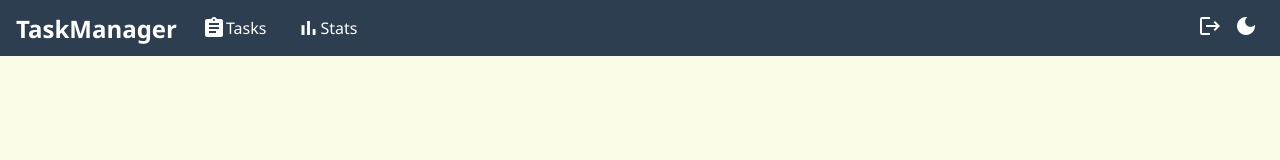
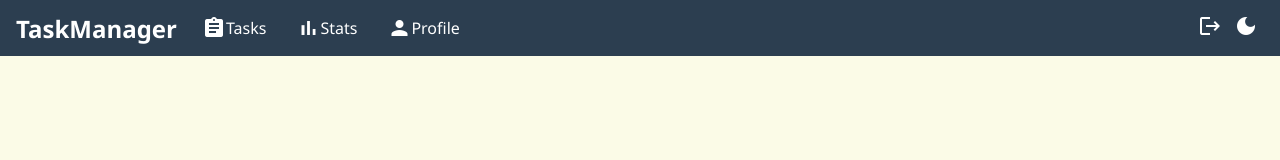
Before and after one commit to lukoq/task-manager-frontend, an Angular app: page /profile in a window 1280 px wide. Before the commit this address led to /. Shown: the top 160 px of the page. Built offline with nearby package versions, Linux system fonts and the light colour scheme; sample sign-in values are in the browser's storage.

Commit message:
Add a profileComponent page

```diff
--- a/src/app/app.html
+++ b/src/app/app.html
@@ -10,6 +10,10 @@
         <a routerLink="/statistics" routerLinkActive="active-link">
           <span class="material-icons">bar_chart</span>
           <span class="app-page">Stats</span>
+        </a>
+        <a routerLink="/profile" routerLinkActive="active-link">
+          <span class="material-icons">person</span>
+          <span class="app-page">Profile</span>
         </a>
       </nav>
       }
--- a/src/app/app.routes.ts
+++ b/src/app/app.routes.ts
@@ -3,6 +3,7 @@ import { TasksComponent } from './tasks/tasks.component';
 import { LoginComponent } from './auth/login/login.component';
 import { RegisterComponent } from './auth/register/register.component';
 import { StatsComponent } from './stats/stats.component';
+import { ProfileComponent } from './profile/profile.component';
 import { authGuard } from './auth/token/auth-guard';
 import { loginGuard } from './auth/login/login-guard';
 
@@ -17,6 +18,11 @@ export const routes: Routes = [
         component: StatsComponent,
         canActivate: [authGuard]
     },
+    {
+        path: 'profile',
+        component: ProfileComponent,
+        canActivate: [authGuard]
+    },
     { path: 'login', component: LoginComponent, canActivate: [loginGuard]},
     { path: 'register', component: RegisterComponent },
     { path: '', redirectTo: 'login', pathMatch: 'full' },
```
Also changed, not shown: src/app/profile/profile.component.ts (added, +14 -0 lines), src/app/profile/profile.component.css (added), src/app/profile/profile.component.html (added).
